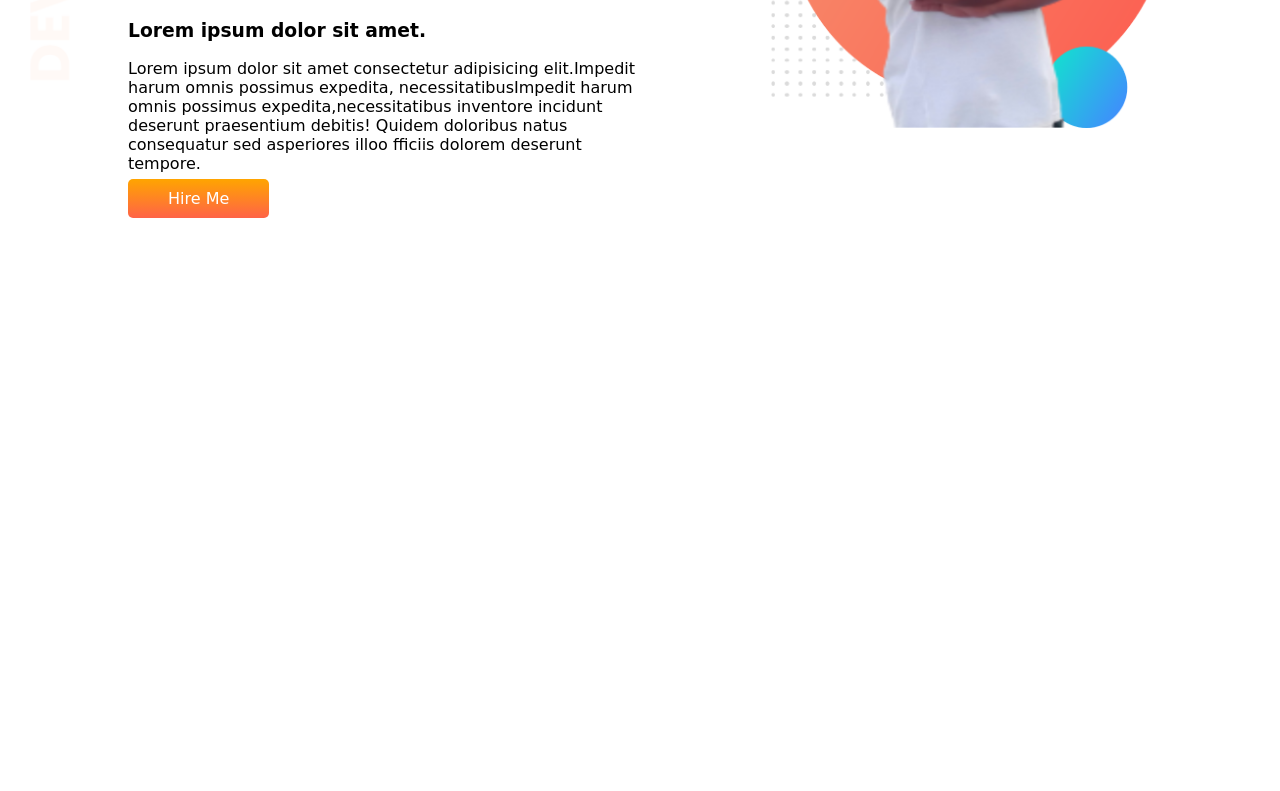
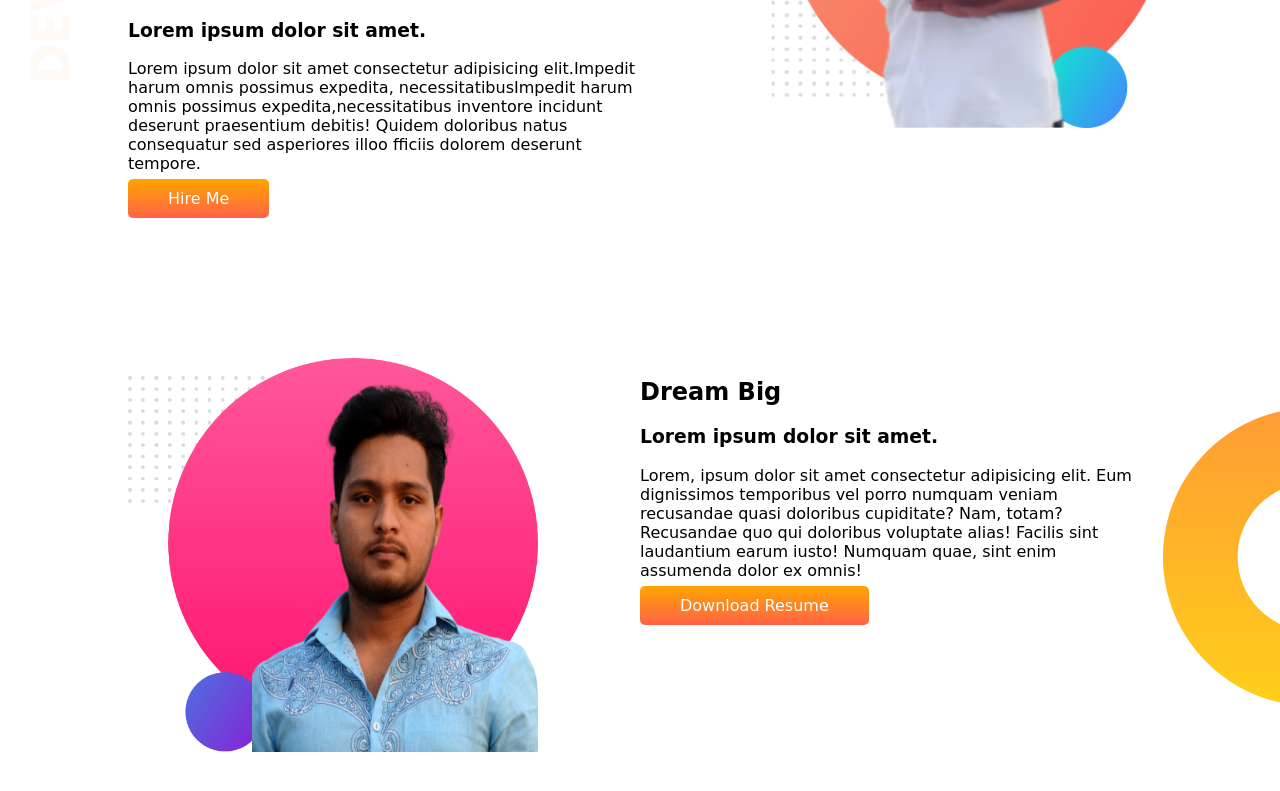
Before and after one commit to programmerzahid-jm/portfolio-website, a plain HTML site: page index.html in a window 1280 px wide. Shown: the part 279-1070 px from the top of the page. Before the commit the page ends 800 px from the top, so only its background shows below. Drawn offline with Linux system fonts and the light colour scheme; a web font is replaced by a local one.

Commit message:
when 80% complete website

```diff
--- a/index.html
+++ b/index.html
@@ -23,10 +23,30 @@
                 necessitatibusImpedit harum omnis possimus expedita,necessitatibus inventore incidunt deserunt
                 praesentium debitis! Quidem doloribus natus consequatur sed asperiores illoo fficiis
                 dolorem deserunt tempore.</p>
-            <a class="link-button"href="https://www.linkedin.com/feed/">Hire Me</a>
+            <a class="link-button" href="https://www.linkedin.com/feed/">Hire Me</a>
         </div>
         <div class="half-width"><img src="image/my- stand bg.png" alt=""></div>
     </section>
+
+
+
+    <section class="dream">
+        <div class="half-width"><img src="image/my-bg2 (2).png" alt=""></div>
+        <div class="half-width2">
+            <h2>Dream Big</h2>
+            <h3>Lorem ipsum dolor sit amet.</h3>
+            <p>Lorem, ipsum dolor sit amet consectetur adipisicing elit. Eum dignissimos temporibus vel porro numquam
+                veniam recusandae quasi doloribus cupiditate? Nam, totam? Recusandae quo qui doloribus voluptate alias!
+                Facilis sint laudantium earum iusto! Numquam quae, sint enim assumenda dolor ex omnis!</p>
+                <a class="link-button" href="https://www.linkedin.com/feed/">Download Resume</a>
+        </div>
+    </section>
+
+
+
+
+
+
 </body>
 
 </html>
--- a/style.css
+++ b/style.css
@@ -10,6 +10,7 @@ span{
 }
 section{
     display: flex;
+    margin-bottom: 150px;
 }
 .half-width{
     width: 50%;
@@ -30,3 +31,13 @@ section{
     background-image: url(image/top-banner.png);
     background-repeat: no-repeat;
 }
+.dream{
+    background-image: url(image/dream-bg.png);
+    background-repeat: no-repeat;
+    background-position: right;
+}
+
+.half-width2{
+    width: 50%;
+    padding-right: 10%;
+}
```
